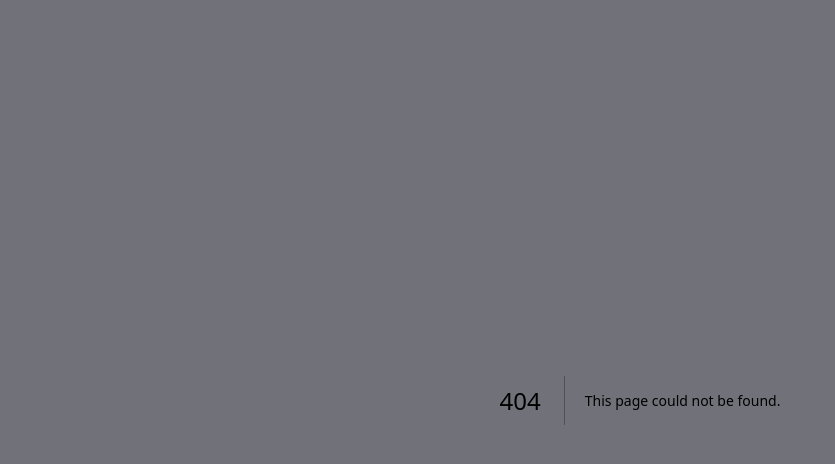
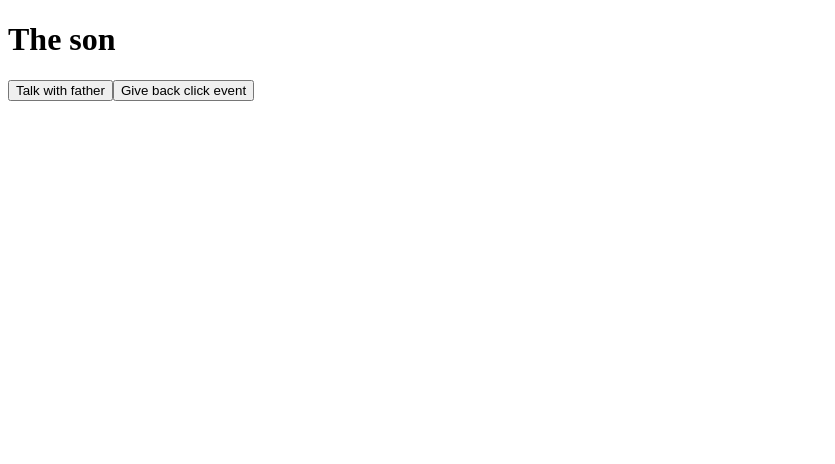
Before and after one commit to matheusrotta7/im-still-learning-react, a Next.js app: page /communication/indirect1 in a window 1280 px wide. Before the commit this address had no page. Shown: the top 464 px of the page, without its empty margins (0-835 px from the left). Built offline with nearby package versions, Linux system fonts and the light colour scheme.

Commit message:
add example of indirect communication by passing function to child through props

```diff
--- /dev/null
+++ b/components/indirect/FatherInd.jsx
@@ -0,0 +1,14 @@
+import SonInd from "./SonInd";
+
+export default function FatherInd(props) {
+
+    function speakWithMe(message, message2, message3) {
+        console.log(message, message2, message3)
+    }
+
+    return (
+        <>
+            <SonInd speakFunction={speakWithMe}/>
+        </>
+    )
+}
--- /dev/null
+++ b/components/indirect/SonInd.jsx
@@ -0,0 +1,14 @@
+export default function SonInd(props) {
+    // We want to pass information from the son to the father
+    // We will use indirect communication
+
+    console.log("props" + props.speakFunction)
+
+    return (
+        <>
+            <h1>The son</h1>
+            <button onClick={() => props.speakFunction("Passei no Enem, pai!", "Uhuuuuu")}>Talk with father</button>
+            <button onClick={(e) => props.speakFunction(e)}>Give back click event</button>
+        </>
+    )
+}
--- /dev/null
+++ b/pages/communication/indirect1.jsx
@@ -0,0 +1,9 @@
+import FatherInd from "../../components/indirect/FatherInd";
+
+export default function indirect1() {
+    return (
+        <>
+            <FatherInd />
+        </>
+    )
+}
```
